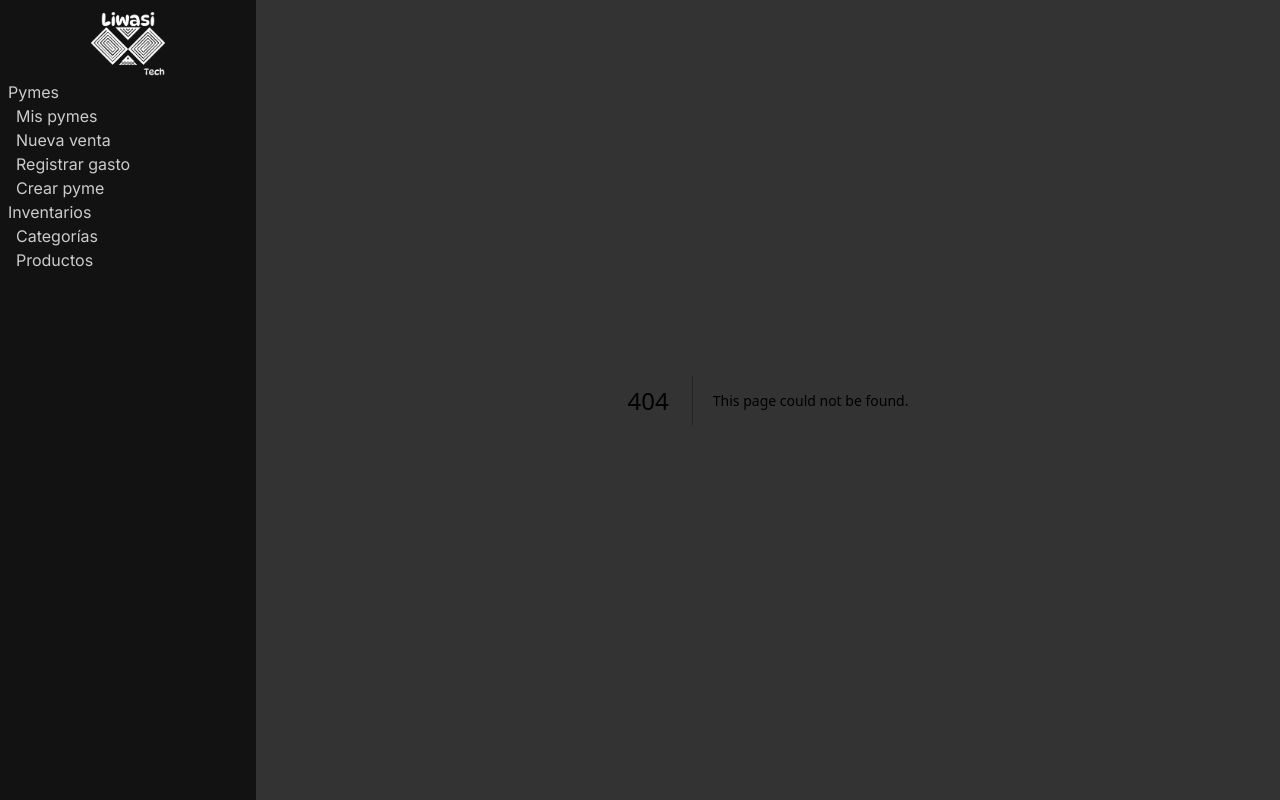
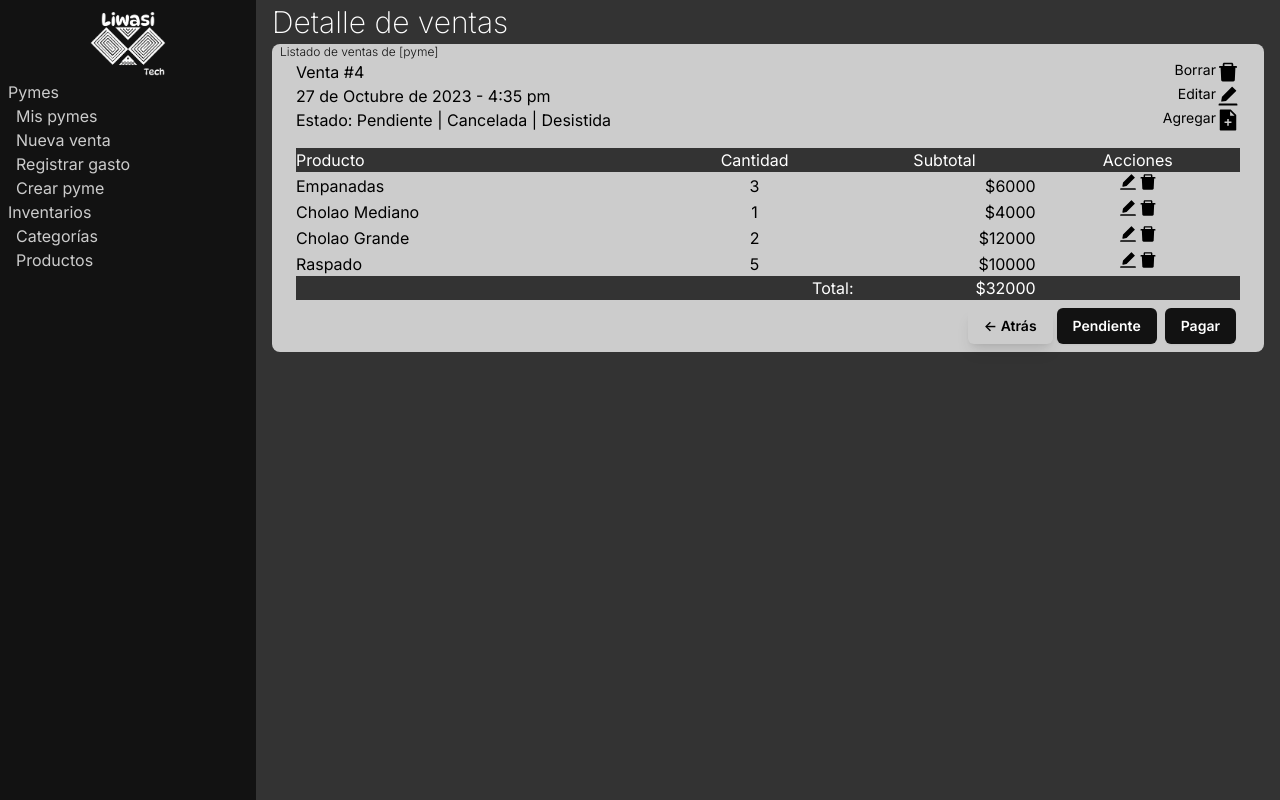
Before and after one commit to liwaisi-tech/liwasi-smb, a Next.js app in the folder frontend/liwasi-smb-app/: page /business/sale/1 in a window 1280 px wide. Before the commit this address had no page. Built offline with nearby package versions, Linux system fonts and the light colour scheme.

Commit message:
:sparkles: Se crea interface de detalle de venta.

```diff
--- /dev/null
+++ b/frontend/liwasi-smb-app/src/app/business/sale/[businessId]/page.tsx
@@ -0,0 +1,124 @@
+import LargeTitle from "@/components/LargeTitle"
+import RoundedBgButton from "@/components/RoundedBgButton";
+import SingleButton from "@/components/SingleButton";
+import CardTitle from "@/components/card/CardTitle"
+import { AiFillDelete, AiFillEdit, AiFillFileAdd } from "react-icons/ai";
+
+
+interface SaleDetail {
+    product: string;
+    quantity: number;
+    subtotal: number;
+}
+
+function dummyData(): SaleDetail[] {
+    return [
+        {
+            product: "Empanadas",
+            quantity: 3,
+            subtotal: 6000,
+        },
+        {
+            product: "Cholao Mediano",
+            quantity: 1,
+            subtotal: 4000,
+        },
+        {
+            product: "Cholao Grande",
+            quantity: 2,
+            subtotal: 12000,
+        },
+        {
+            product: "Raspado",
+            quantity: 5,
+            subtotal: 10000,
+        }
+    ]
+}
+
+function BusinessSalePage() {
+    const data = dummyData()
+    return (
+        <main className="w-full px-4">
+            <LargeTitle title="Detalle de ventas" />
+            <CardTitle title="Listado de ventas de [pyme]">
+                <div className="w-full flex justify-between px-4">
+                    <p>Venta #4</p>
+                    <div className="flex justify-around">
+                        <p className="text-sm">Borrar</p>
+                        <AiFillDelete size={24} />
+                    </div>
+                </div>
+                <div className="w-full flex justify-between px-4">
+                    <p>27 de Octubre de 2023 - 4:35 pm</p>
+                    <div className="flex justify-around">
+                        <p className="text-sm">Editar</p>
+                        <AiFillEdit size={24} />
+                    </div>
+                </div>
+                <div className="w-full flex justify-between px-4 mb-4">
+                    <p>Estado: Pendiente | Cancelada | Desistida</p>
+                    <div className="flex justify-around">
+                        <p className="text-sm">Agregar</p>
+                        <AiFillFileAdd size={24} />
+                    </div>
+                </div>
+                <div className="table w-full px-4">
+                    <div className="table-header-group bg-bg-alternative rounded-lg text-white py-2">
+                        <div className="table-row">
+                            <div className="table-cell text-start">
+                                Producto
+                            </div>
+                            <div className="table-cell text-center">
+                                Cantidad
+                            </div>
+                            <div className="table-cell text-center">
+                                Subtotal
+                            </div>
+                            <div className="table-cell text-center">
+                                Acciones
+                            </div>
+                        </div>
+                    </div>
+                    {
+
+                        data.map((detail, index) => (
+                            <div className="table-row-group" key={index}>
+                                <div className="table-row">
+                                    <div className="table-cell">
+                                        {detail.product}
+                                    </div>
+                                    <div className="table-cell text-center">
+                                        {detail.quantity}
+                                    </div>
+                                    <div className="table-cell text-end">
+                                        {`$${detail.subtotal}`}
+                                    </div>
+                                    <div className="table-cell">
+                                        <div className="w-full flex items-center justify-center">
+                                            <AiFillEdit size={20} />
+                                            <AiFillDelete size={20} />
+                                        </div>
+                                    </div>
+                                </div>
+                            </div>
+                        ))
+                    }
+                    <div className="table-footer-group  bg-bg-alternative text-white py-2">
+                        <div className="table-cell"></div>
+                        <div className="table-cell text-end">Total:</div>
+                        <div className="table-cell text-end">$32000</div>
+                        <div className="table-cell"></div>
+                    </div>
+                </div>
+                <div className="w-full flex items-center justify-end mt-2 px-4">
+                    <SingleButton text="<- Atrás" className="text-bg-bg-alternative"/>
+                    <RoundedBgButton text="Pendiente" />
+                    <RoundedBgButton text="Pagar"/>
+                </div>
+            </CardTitle>
+        </main>
+    )
+}
+
+export default BusinessSalePage
--- a/frontend/liwasi-smb-app/src/app/business/sell/[businessId]/page.tsx
+++ /dev/null
@@ -1,71 +0,0 @@
-"use client"
-import LargeTitle from '@/components/LargeTitle'
-import CardTitle from '@/components/card/CardTitle'
-import ProductSearch from '@/components/product/ProductSearch'
-import ProductTable from '@/components/product/ProductTable'
-import React, { useEffect, useState } from 'react'
-import { AiFillCheckCircle, AiFillFileAdd, AiOutlineSearch } from 'react-icons/ai'
-
-function SellPage({ params }: { params: { businessId: string } }) {
-  const empty: Business = {
-    id: "",
-    full_name: ""
-  }
-  const [business, setBusinesses] = useState(empty)
-  useEffect(() => {
-    fetch(`/api/business/${params.businessId}`)
-      .then(res => res.json())
-      .then(data => setBusinesses(data))
-      .catch(err => console.log(err))
-  }, [])
-  const [productList, setProductList] = useState<Product[]>([])
-  const [total, setTotal] = useState(0)
-  useEffect(() => {
-    const sumTotal = productList.reduce((acc, curr) => acc + curr.price * curr.quantity, 0)
-    setTotal(sumTotal)
-
-  }, [productList])
-
-  function removeProduct(id: string) {
-    setProductList(productList.filter(product => product.id !== id))
-  }
-
-  function addProduct(product: Product, quantity: number) {
-    if (!product || product.id === "" || quantity <= 0) {
-      return
-    }
-    product.quantity = quantity
-    setProductList([...productList, product])
-  }
-  return (
-    <main className="w-full text-white px-4">
-      {
-        business.id !== "" &&
-        <>
-          <LargeTitle title={`Registra nueva venta de ${business.name}`} />
-          <div className="flex w-full flex-wrap">
-            <div className="w-full md:w-1/3 ">
-              <div className="w-full">
-                <CardTitle title="Productos:">
-                  <ProductSearch addProduct={addProduct} />
-                </CardTitle>
-              </div>
-            </div>
-            <div className=" w-full md:w-2/3">
-              <div className="w-full md:w-auto md:ml-1 md:pt-0 pt-1">
-                <CardTitle title="Detalle de la venta:">
-                  <ProductTable products={productList} onDelete={removeProduct} />
-                </CardTitle>
-                <div className="w-full flex items-center justify-end px-4">
-                  <p>Total: <strong>{total}</strong></p>
-                </div>
-              </div>
-            </div>
-          </div>
-        </>
-      }
-    </main>
-  )
-}
-
-export default SellPage
--- a/frontend/liwasi-smb-app/src/app/sale/[businessId]/page.tsx
+++ /dev/null
@@ -1,7 +0,0 @@
-function SaleBusinessPage() {
-  return (
-    <div>SaleBusinessPage</div>
-  )
-}
-
-export default SaleBusinessPage
--- a/frontend/liwasi-smb-app/src/app/sale/page.tsx
+++ /dev/null
@@ -1,7 +0,0 @@
-function SalePage() {
-  return (
-    <div>SalePage</div>
-  )
-}
-
-export default SalePage
--- a/frontend/liwasi-smb-app/src/components/RoundedBgButton.tsx
+++ b/frontend/liwasi-smb-app/src/components/RoundedBgButton.tsx
@@ -2,22 +2,22 @@
 interface RoundedBgButtonProps {
   text: string;
   bgColor?: string;
-  textColor?: string;
+  className?: string;
   type?: "button" | "submit" | "reset" | undefined;
   onClick?: () => void;
 }
 
 
 function RoundedBgButton(props: RoundedBgButtonProps) {
-  let bgTextColor = "bg-black text-white"
+  let className = "bg-black text-white"
   if (props.bgColor) {
-    bgTextColor = `${props.bgColor} ${props.textColor}`
+    className = `${props.bgColor} ${props.className}`
   }
   return (
     <button
       onClick={props.onClick}
       type={props.type}
-      className={`${bgTextColor} text-sm px-1 py-1 md:px-4 md:py-2 hover:text-white rounded-md shadow-sm font-normal md:font-semibold`}>
+      className={`${className} mx-1 text-sm px-1 py-1 md:px-4 md:py-2 hover:text-white rounded-md shadow-sm font-normal md:font-semibold`}>
       {props.text}
     </button>
   )
```
Also changed, not shown: frontend/liwasi-smb-app/src/app/business/sale/[businessId]/loading.tsx (renamed from frontend/liwasi-smb-app/src/app/business/sell/[businessId]/loading.tsx), 1 other file (tests, documents, lock files or other folders).
